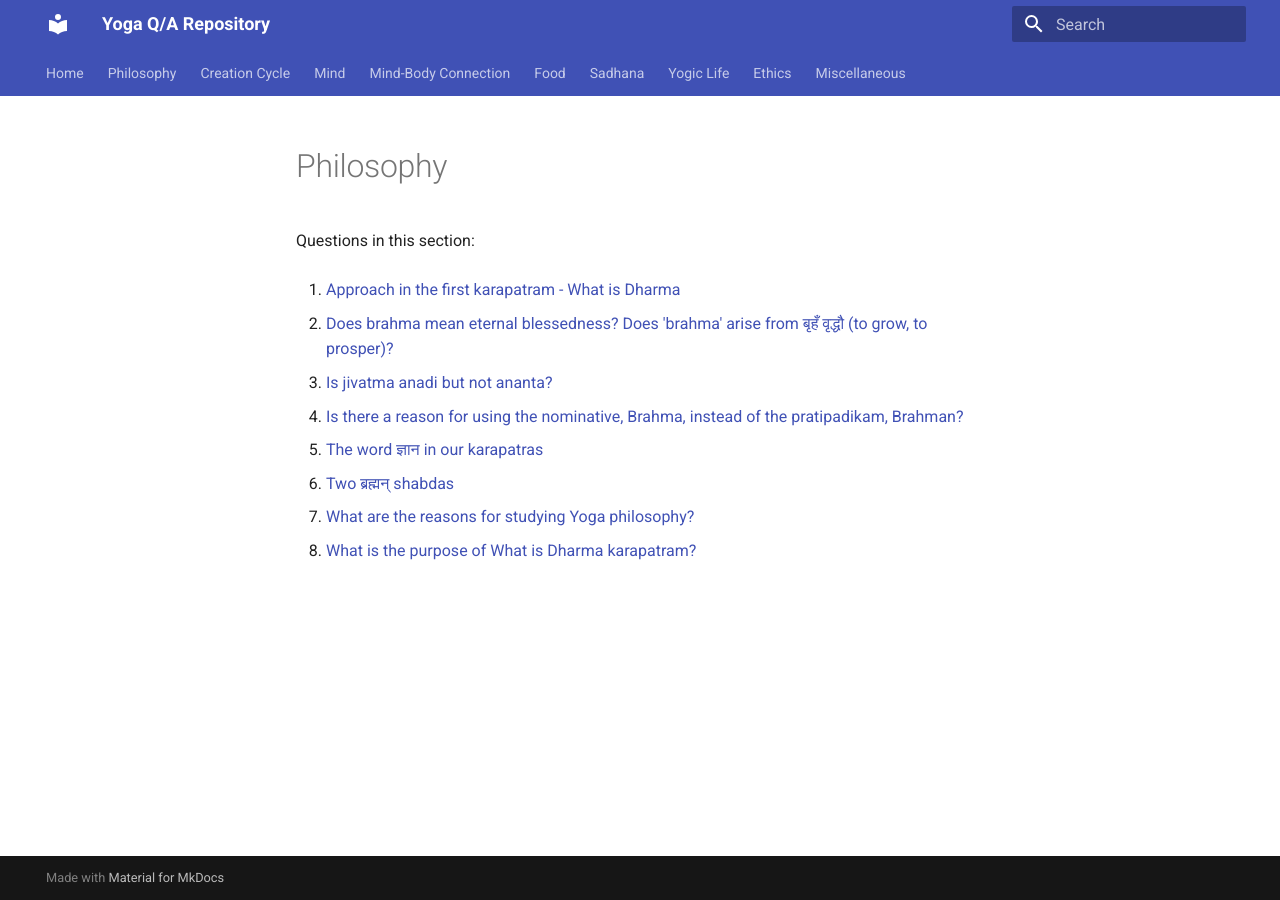
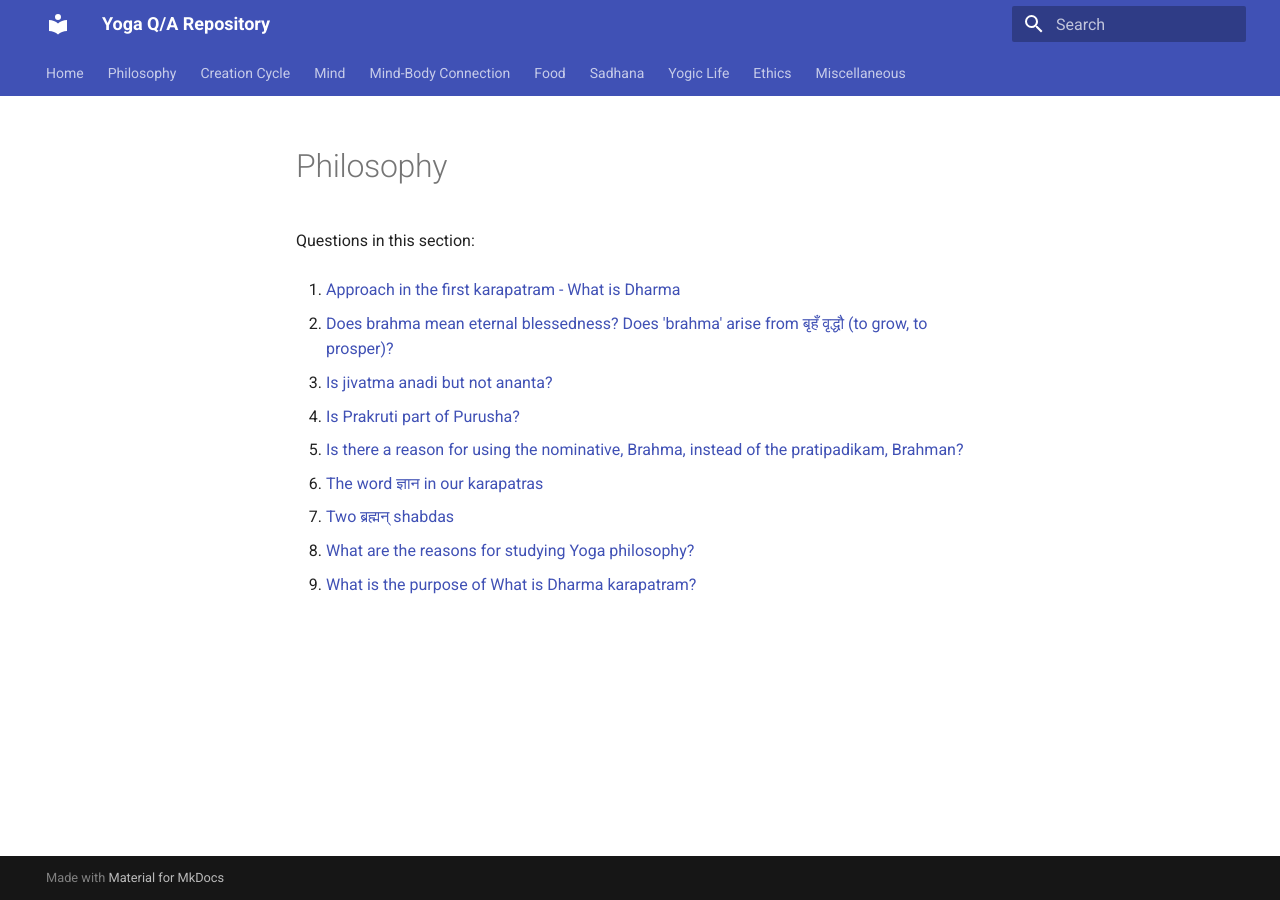
Before and after one commit to yogiclife/yoga-qa, an MkDocs documentation site: the page built from docs/philosophy/README.md, in a window 1280 px wide. Built offline with MkDocs 1.6.1 and Material for MkDocs 9.7.7, drawn with Linux system fonts in a browser that asks for light colours.

Commit message:
Update topic indices [skip ci]

```diff
--- a/docs/philosophy/README.md
+++ b/docs/philosophy/README.md
@@ -8,12 +8,14 @@ Questions in this section:
 
 3. [Is jivatma anadi but not ananta?](is-jivatma-anadi-but-not-ananta-20260628-103314.md)
 
-4. [Is there a reason for using the nominative, Brahma, instead of the pratipadikam, Brahman?](is-there-a-reason-for-using-the-nominative-brahma-instead-of-the-pratipadikam-brahman-20260629-072905.md)
+4. [Is Prakruti part of Purusha?](is-prakruti-part-of-purusha-20260629-074539.md)
 
-5. [The word ज्ञान in our karapatras](the-word-in-our-karapatras-20260629-072742.md)
+5. [Is there a reason for using the nominative, Brahma, instead of the pratipadikam, Brahman?](is-there-a-reason-for-using-the-nominative-brahma-instead-of-the-pratipadikam-brahman-20260629-072905.md)
 
-6. [Two ब्रह्मन् shabdas](two-shabdas-20260629-072546.md)
+6. [The word ज्ञान in our karapatras](the-word-in-our-karapatras-20260629-072742.md)
 
-7. [What are the reasons for studying Yoga philosophy?](what-are-the-reasons-for-studying-yoga-philosophy-20260628-103602.md)
+7. [Two ब्रह्मन् shabdas](two-shabdas-20260629-072546.md)
 
-8. [What is the purpose of What is Dharma karapatram?](what-is-the-purpose-of-what-is-dharma-karapatram-20260628-114256.md)
+8. [What are the reasons for studying Yoga philosophy?](what-are-the-reasons-for-studying-yoga-philosophy-20260628-103602.md)
+
+9. [What is the purpose of What is Dharma karapatram?](what-is-the-purpose-of-what-is-dharma-karapatram-20260628-114256.md)
```
